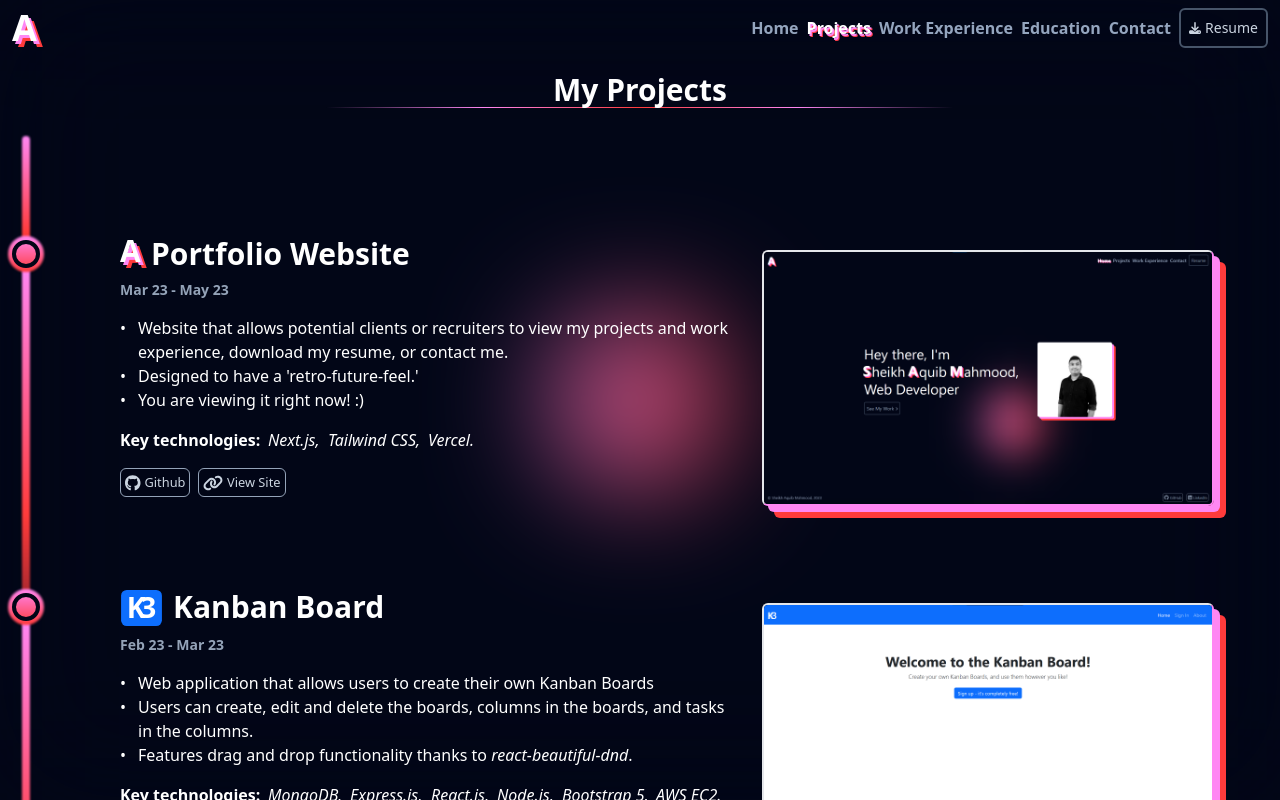
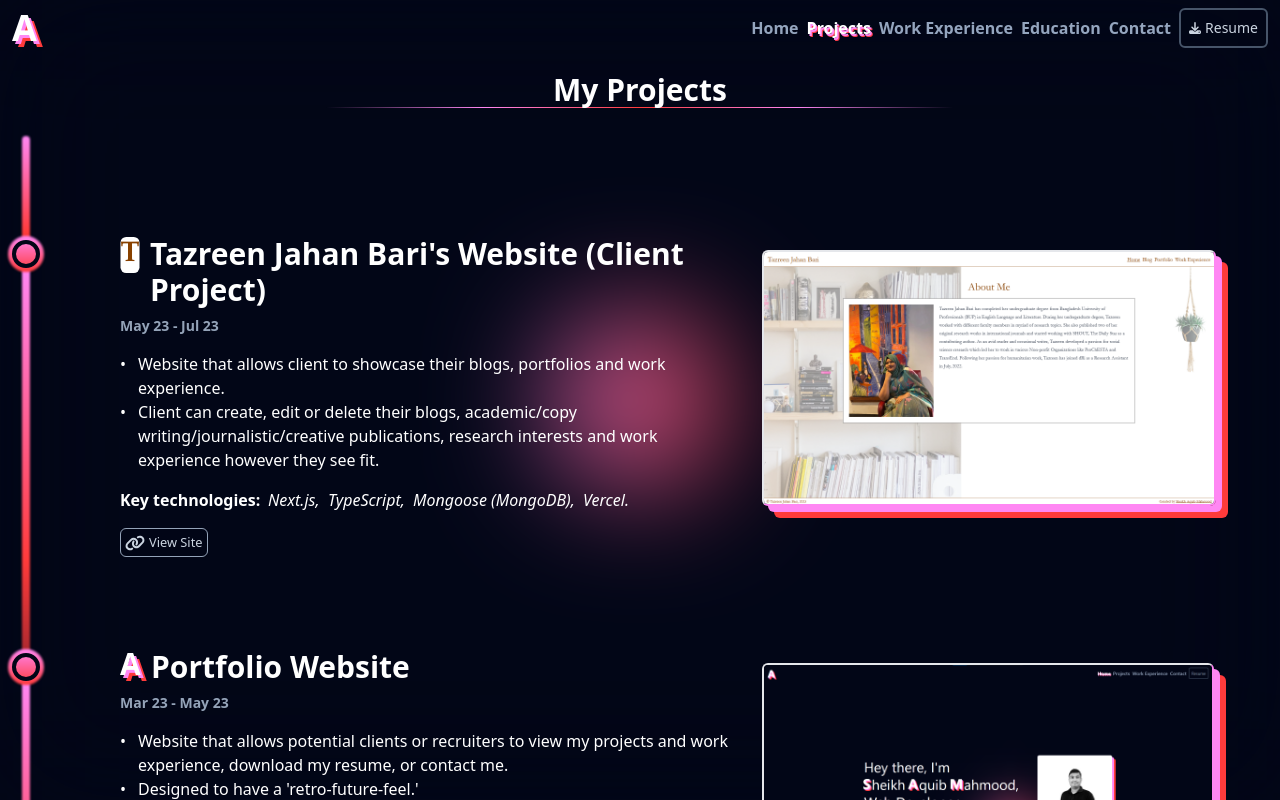
Before and after one commit to RabbitSam/portfolio, a Next.js app in the folder portfolio_next/: page /projects in a window 1280 px wide. Built offline with nearby package versions, Linux system fonts and the light colour scheme.

Commit message:
Modified TimelineProject component to check for github links, Added Tazreen Jahan Bari's Website to portfolio

```diff
--- a/portfolio_next/components/TimelineProject.js
+++ b/portfolio_next/components/TimelineProject.js
@@ -59,12 +59,15 @@ export default function TimelineProject({ title, timeframe, logo, listContent, t
                     }
                 </div>
                 <small className="mt-4 flex gap-x-2 mb-16">
+                    {
+                        !!projectLinks.github &&
                         <HorizontalAnimatedText direction={animationDirection} duration={animationDuration} delay={0}>
                             <BoxLink href={projectLinks.github}>
                                 <FontAwesomeIcon icon={faGithub} className='h-4'/>
                                 Github
                             </BoxLink>
                         </HorizontalAnimatedText>
+                    }
                     <HorizontalAnimatedText direction={animationDirection} duration={animationDuration} delay={projectLinkAnimationDelay}>
                         <BoxLink href={projectLinks.site}>
                             <FontAwesomeIcon icon={faLink} className='h-4'/>
--- a/portfolio_next/pages/projects.js
+++ b/portfolio_next/pages/projects.js
@@ -6,6 +6,7 @@ import AnimatedLogo from "@/components/AnimatedLogo";
 import AnimatedHeading from "@/components/AnimatedHeading";
 import resolveConfig from "tailwindcss/resolveConfig";
 import tailwindConfig from "@/tailwind.config";
+import tazreenWebsiteImage from "@/public/images/tazreenWebsite.png";
 import portfolioImage from "@/public/images/portfolio.png";
 import kanbanBoardImage from "@/public/images/kanbanBoard.png";
 
@@ -39,6 +40,60 @@ export default function Projects() {
                     </div>
                     <div className="col-span-11 lg:col-span-6"></div>
                     <div className="col-span-11 lg:col-span-5"></div>
+
+                    {/* Tazreen's Website */}
+
+                    <TimelineProject
+                        title="Tazreen Jahan Bari's Website (Client Project)"
+                        timeframe="May 23 - Jul 23"
+                        logo={
+                            <AnimatedLogo
+                                logo={(
+                                    <div className="bg-white rounded-md pb-0.5 scale-95 text-[#884100] font-tazreen">
+                                        T
+                                    </div>
+                                )}
+                                description="Tazreen Jahan Bari's Website's Logo."
+                                className="opacity-0 font-bold text-3xl blur-sm"
+                                keyframes={
+                                    new Keyframes(
+                                        [
+                                            {
+                                                filter: "none",
+                                                opacity: 1,
+                                                easing: "ease-in-out"
+                                            }
+                                        ],
+                                        [
+                                            {
+                                                filter: "blur(4px)",
+                                                opacity: 0,
+                                                easing: "ease-in-out"
+                                            }
+                                        ]
+                                    )
+                                }
+                                keepStyles={
+                                    {
+                                        filter: "none",
+                                        opacity: 1
+                                    }
+                                }
+                            />
+                        }
+                        listContent={[
+                            "Website that allows client to showcase their blogs, portfolios and work experience.",
+                            "Client can create, edit or delete their blogs, academic/copy writing/journalistic/creative publications, research interests and work experience however they see fit."
+                        ]}
+                        technologies={["Next.js", "TypeScript", "Mongoose (MongoDB)", "Vercel"]}
+                        projectLinks={{
+                            site: "https://tazreenjahanbari.com"
+                        }}
+                        image={{
+                            link: tazreenWebsiteImage,
+                            alt: "Tazreen Jahan Bari's Website."
+                        }}
+                    />
 
                     {/* Portfolio Website */}
                     <TimelineProject
--- a/portfolio_next/tailwind.config.js
+++ b/portfolio_next/tailwind.config.js
@@ -14,6 +14,10 @@ module.exports = {
         }
       },
 
+      fontFamily: {
+        'tazreen': 'Garamond, ui-serif, Georgia, Cambria, "Times New Roman", Times, serif',
+      },
+
       boxShadow: {
         button: '3px 3px 0px theme("colors.primary.pink"), 6px 6px 0px theme("colors.primary.red")',
         image: '6px 6px 0px theme("colors.primary.pink"), 12px 12px 0px theme("colors.primary.red")',
```
Also changed, not shown: portfolio_next/public/images/tazreenWebsite.png (added). Lines whose indentation alone changed are shown as unchanged.
